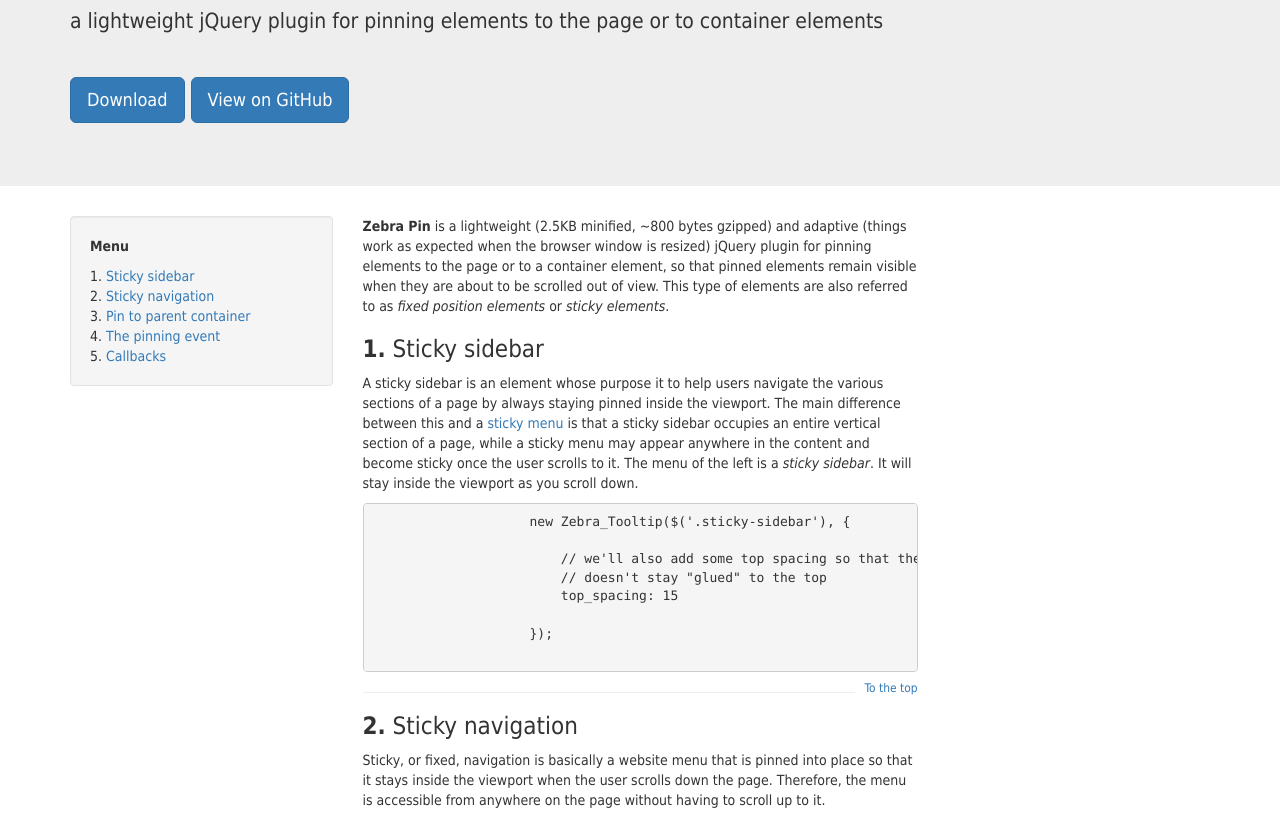
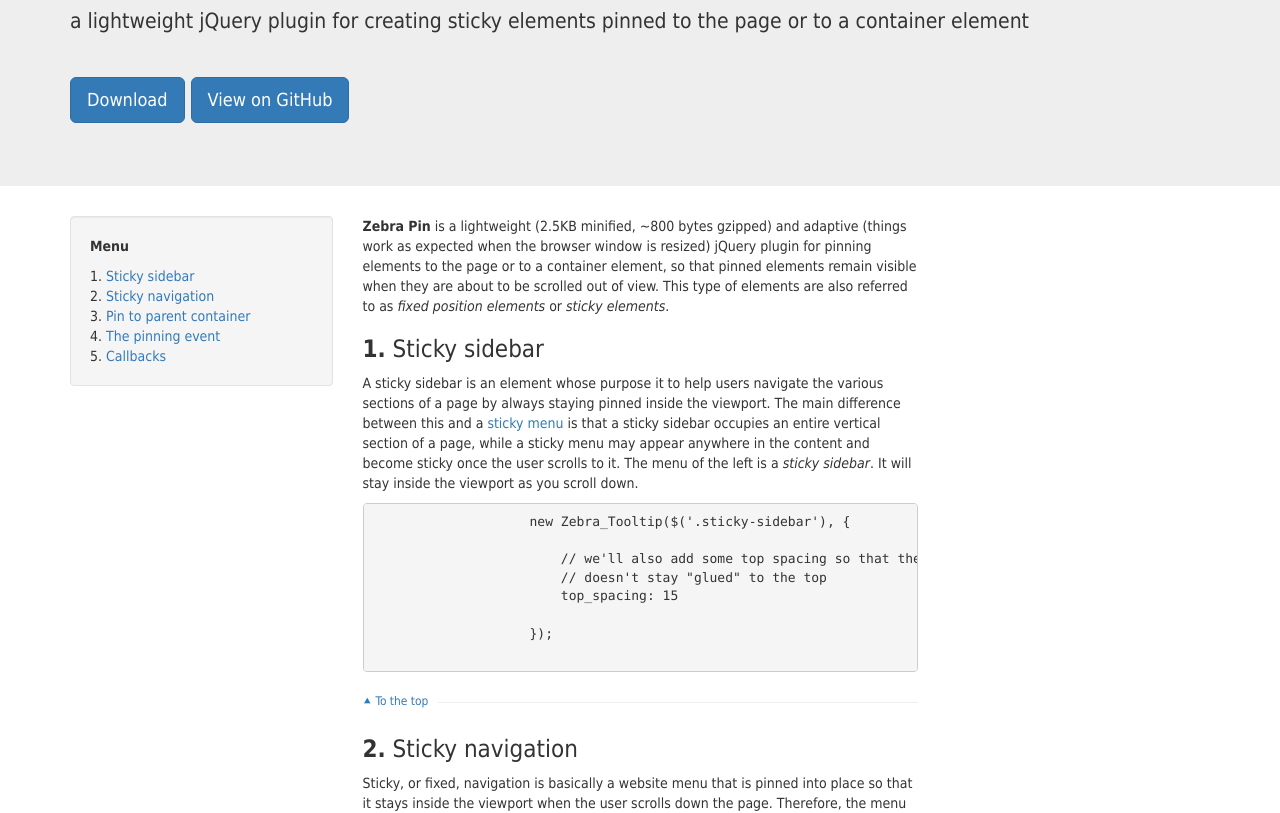
Before and after one commit to stefangabos/Zebra_Pin, a plain HTML site: page index.html in a window 1280 px wide. Shown: the part 141-954 px from the top of the page. Drawn offline with nearby package versions, Linux system fonts and the light colour scheme; a script that the page names is missing; a small style sheet from the web is missing.

Commit message:
Improved navigation

```diff
--- a/examples.css
+++ b/examples.css
@@ -1,5 +1,18 @@
 body {
     font-family: Tahoma, Helvetica, Arial, sans-serif;
+}
+
+.top {
+    border-bottom: 1px solid #eee;
+    display: block;
+    margin-bottom: 33px;
+}
+
+.top a {
+    background: #FFF;
+    padding-right: 10px;
+    position: relative;
+    top: 8px;
 }
 
 .syntaxhighlighter {
@@ -39,9 +52,3 @@
 .sticky-navigation-nocallbacks.Zebra_Pin li:nth-child(4) a {
     color: #FFF;
 }
-
-.top {
-    position: relative;
-    margin-left: 10px;
-    top: -2px;
-}
--- a/index.html
+++ b/index.html
@@ -20,7 +20,7 @@
         <meta name="viewport" content="width=device-width, initial-scale=1">
         <meta name="description" content="A lightweight and adaptive jQuery plugin for pinning any element to the page or to a container element">
         <link rel="shortcut icon" href="favicon.ico">
-        <title>Zebra Pin - A lightweight jQuery plugin for pinning elements to the page or to container elements</title>
+        <title>Zebra Pin - a lightweight jQuery plugin for creating sticky elements pinned to the page or to a container element</title>
 
         <link rel="stylesheet" href="https://maxcdn.bootstrapcdn.com/bootstrap/3.3.7/css/bootstrap.min.css" integrity="sha384-BVYiiSIFeK1dGmJRAkycuHAHRg32OmUcww7on3RYdg4Va+PmSTsz/K68vbdEjh4u" crossorigin="anonymous">
         <link rel="stylesheet" href="https://cdnjs.cloudflare.com/ajax/libs/bootswatch/3.3.7/united/bootstrap.min.css">
@@ -45,7 +45,7 @@
         <div class="jumbotron">
             <div class="container">
                 <h1>Zebra Pin</h1>
-                <p>a lightweight jQuery plugin for pinning elements to the page or to container elements</p>
+                <p>a lightweight jQuery plugin for creating sticky elements pinned to the page or to a container element</p>
                 <hr>
                 <p>
                     <a href="https://github.com/stefangabos/Zebra_Pin/archive/master.zip" class="btn btn-primary btn-lg" role="button" style="text-decoration: none">Download</a>
@@ -100,9 +100,9 @@
                     });
                     </pre>
 
-                    <a href="#top" class="pull-right clearfix top small">To the top</a>
-
-                    <hr>
+                    <div class="top">
+                        <a href="#top" class="small">⯅ To the top</a>
+                    </div>
 
                     <!-- =========================================================================================== -->
 
@@ -171,9 +171,9 @@
                         new Zebra_Tooltip($('.sticky-navigation'));
                         </pre>
 
-                        <a href="#top" class="pull-right clearfix top small">To the top</a>
-
-                        <hr>
+                        <div class="top">
+                            <a href="#top" class="small">⯅ To the top</a>
+                        </div>
 
                         <!-- =========================================================================================== -->
 
@@ -199,9 +199,9 @@
 
                     </div>
 
-                    <a href="#top" class="pull-right clearfix top small">To the top</a>
-
-                    <hr>
+                    <div class="top">
+                        <a href="#top" class="small">⯅ To the top</a>
+                    </div>
 
                     <!-- =========================================================================================== -->
 
@@ -276,9 +276,9 @@
 
                     </div>
 
-                    <a href="#top" class="pull-right clearfix top small">To the top</a>
-
-                    <hr>
+                    <div class="top">
+                        <a href="#top" class="small">⯅ To the top</a>
+                    </div>
 
                     <!-- =========================================================================================== -->
 
@@ -401,9 +401,9 @@
 
                     </div>
 
-                    <a href="#top" class="pull-right clearfix top small">To the top</a>
-
-                    <hr>
+                    <div class="top">
+                        <a href="#top" class="small">⯅ To the top</a>
+                    </div>
 
                     <!-- =========================================================================================== -->
 
@@ -476,17 +476,17 @@
                     new Zebra_Tooltip($('.sticky-navigation-nocallbacks'));
                     </pre>
 
-                    <a href="#top" class="pull-right clearfix top small">To the top</a>
-
-                    <hr>
+                    <div class="top">
+                        <a href="#top" class="small">⯅ To the top</a>
+                    </div>
 
                     <!-- =========================================================================================== -->
 
-                    <br><br><br>
+                    <br>
 
                     <p class="text-center">copyright &copy; 2013 - 2018 <a href="https://github.com/stefangabos/">stefan gabos</a></p>
 
-                    <br>
+                    <br><br>
 
                 </div>
 
@@ -495,7 +495,7 @@
         </div>
 
         <script src="https://code.jquery.com/jquery-3.3.1.min.js"></script>
-        <script src="https://cdn.jsdelivr.net/npm/zebra_pin@latest/dist/zebra_pin.min.js"></script>
+        <script src="https://cdn.jsdelivr.net/npm/zebra_pin@2.0.0/dist/zebra_pin.min.js"></script>
         <script src="examples.js"></script>
 
     </body>
```
